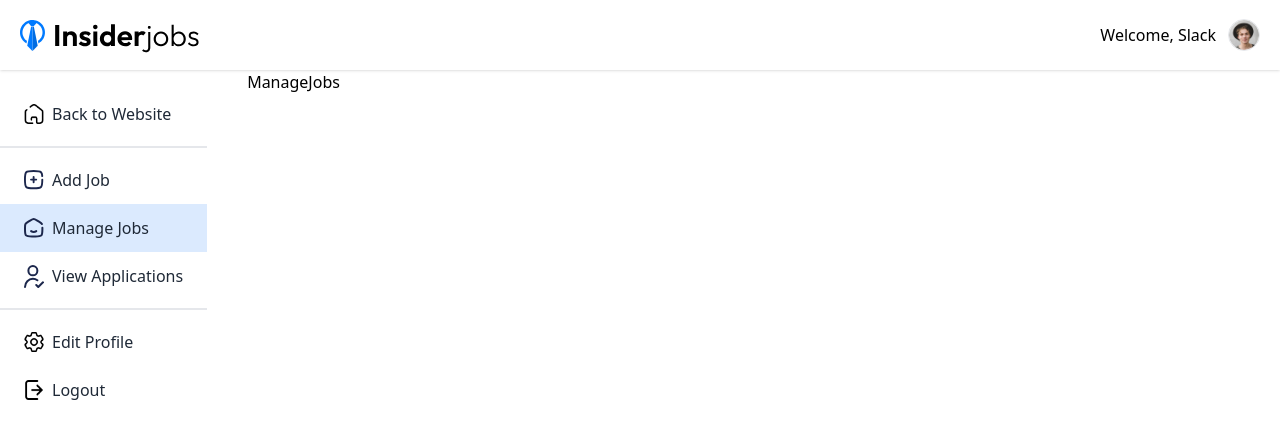
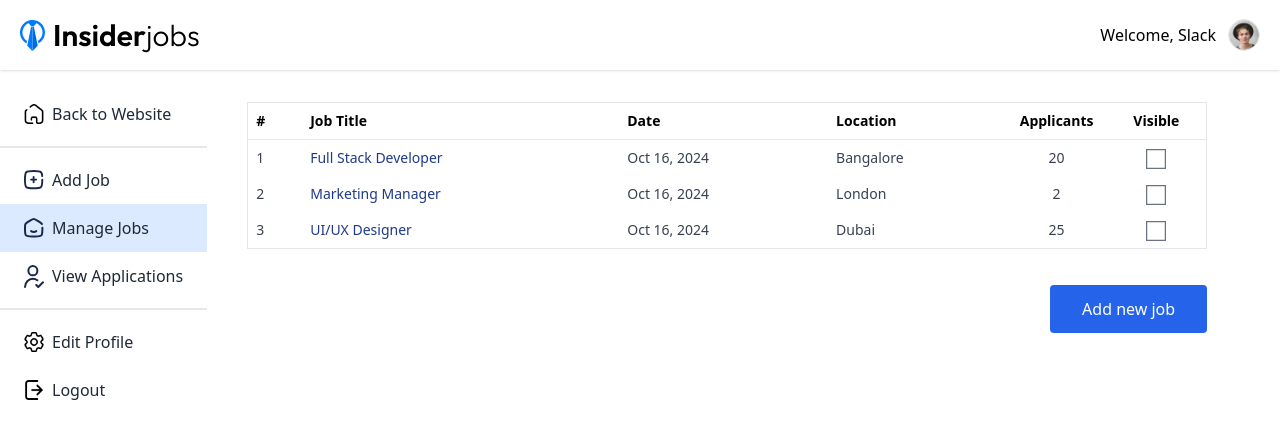
Before and after one commit to Desire-Syndrome/job-portal, a React (Vite) app in the folder client/: page /dashboard/manage-jobs in a window 1280 px wide. Shown: the top 438 px of the page. Built offline with nearby package versions, Linux system fonts and the light colour scheme.

Commit message:
added manage jobs page

```diff
--- a/client/src/pages/AddJob.jsx
+++ b/client/src/pages/AddJob.jsx
@@ -63,11 +63,11 @@ const AddJob = () => {
 						))}
 					</select>
 				</div>
-				<div>
-					<p className='mb-2'>Job Salary</p>
-					<input onChange={e => setSalary(e.target.value)} value={salary} min={0}
-						type="number" placeholder="" className='px-3 py-2 border-2 border-gray-300 w-[125px]' required />
-				</div>
+			</div>
+			<div>
+				<p className='mb-2'>Job Salary</p>
+				<input onChange={e => setSalary(e.target.value)} value={salary} min={0}
+					type="number" placeholder="" className='px-3 py-2 border-2 border-gray-300 w-[125px]' required />
 			</div>
 			<button className="mt-5 bg-blue-600 rounded px-12 py-3 text-white hover:bg-blue-500 transition duration-300 ease-in-out">Post job</button>
 		</form>
--- a/client/src/pages/ManageJobs.jsx
+++ b/client/src/pages/ManageJobs.jsx
@@ -1,8 +1,59 @@
+import { manageJobs } from '../assets/mock-data'
+
+import { useEffect, useState } from "react";
+import { Link, useNavigate } from "react-router-dom"
+
+import moment from 'moment';
+
+
 const ManageJobs = () => {
+
+	const navigate = useNavigate();
+
+	const [jobs, setJobs] = useState([]);
+
+	useEffect(() => {
+		setJobs(manageJobs);
+	}, [])
+
 	return (
-
-		<div>ManageJobs</div>
-
+		<div className='container max-w-5xl py-8'>
+			<div className='overflow-x-auto'>
+				<table className='min-w-full bg-white border border-gray-200 max-lg:text-sm'>
+					<thead>
+						<tr className='border-b'>
+							<th className='py-2 px-2 text-left text-sm'>#</th>
+							<th className='py-2 px-2 text-left text-sm'>Job Title</th>
+							<th className='py-2 px-2 text-left text-sm max-lg:hidden'>Date</th>
+							<th className='py-2 px-2 text-left text-sm max-md:hidden'>Location</th>
+							<th className='py-2 px-2 text-center text-sm w-[100px]'>Applicants</th>
+							<th className='py-2 px-2 text-center text-sm w-[100px]'>Visible</th>
+						</tr>
+					</thead>
+					<tbody>
+						{jobs.map((job, i) => (
+							<tr key={i} className='text-gray-700'>
+								<td className='py-2 px-2 bordeb-b text-left text-sm'>{i + 1}</td>
+								<td className='py-2 px-2 bordeb-b text-left text-sm'>
+									<Link to={`/job/${job._id}`} className='text-blue-900 hover:text-blue-500 transition duration-300 ease-in-out'>{job.title}</Link>
+								</td>
+								<td className='py-2 px-2 bordeb-b text-left text-sm max-lg:hidden'>{moment(job.date).format('ll')}</td>
+								<td className='py-2 px-2 bordeb-b text-left text-sm max-md:hidden'>{job.location}</td>
+								<td className='py-2 px-2 bordeb-b text-center text-sm w-[100px]'>{job.applicants}</td>
+								<td className='py-2 px-2 bordeb-b text-center text-sm w-[100px]'>
+									<input
+										type="checkbox" className='scale-125  border-gray-500' />
+								</td>
+							</tr>
+						))}
+					</tbody>
+				</table>
+			</div>
+			<div className='mt-4 flex justify-end'>
+				<button onClick={() => { navigate(`/dashboard/add-job`); scrollTo(0, 0) }}
+					className="mt-5 bg-blue-600 rounded px-8 py-3 text-white hover:bg-blue-500 transition duration-300 ease-in-out">Add new job</button>
+			</div>
+		</div>
 	)
 }
 
```
